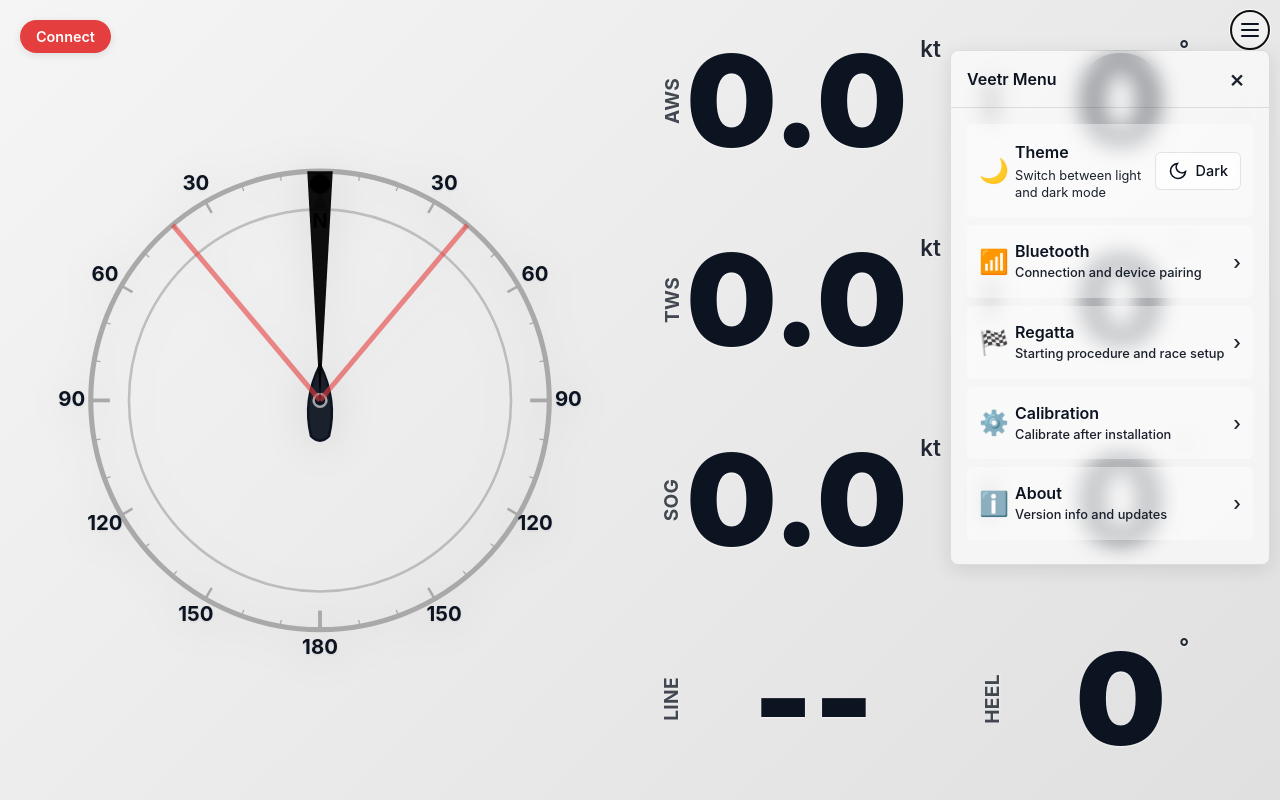
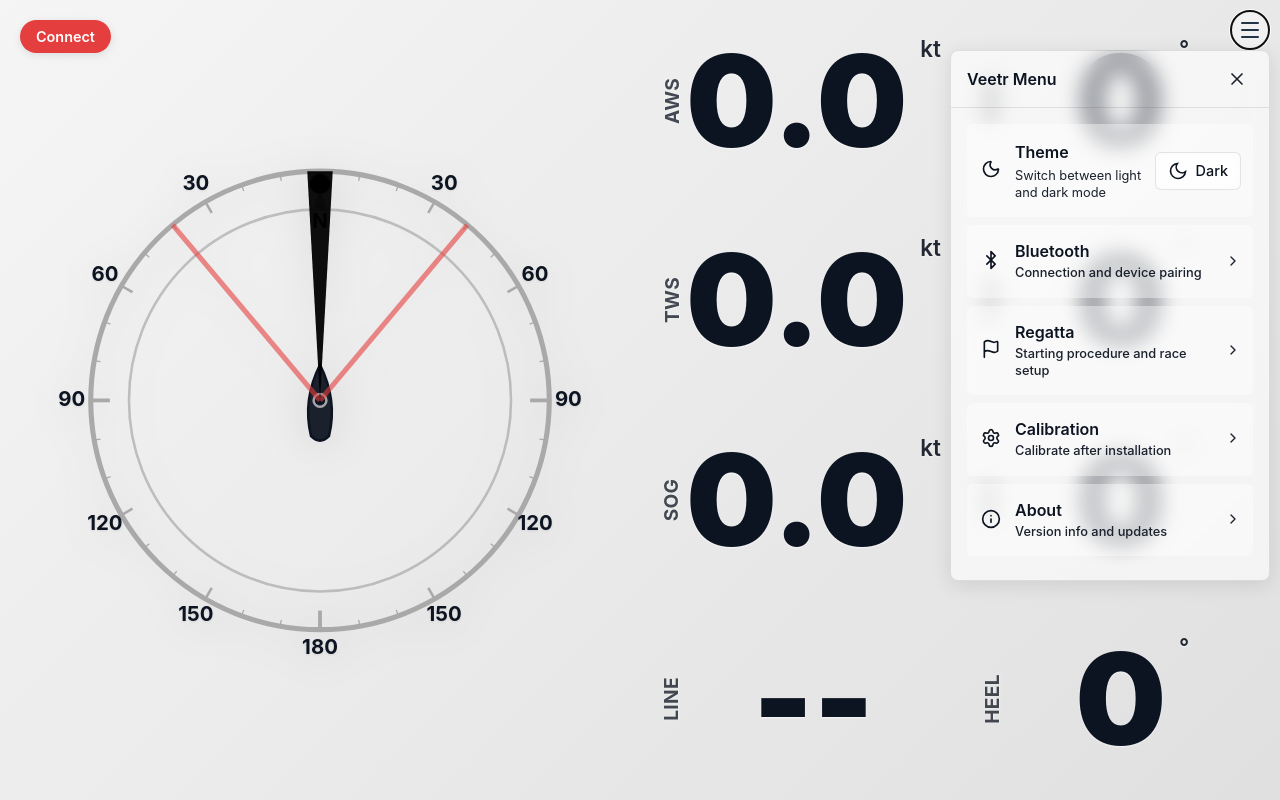
Before and after one commit to escopecz/veetr, a React (Vite) app in the folder web/: page / in a window 1280 px wide. Both pictures are taken after a click on the button "Settings menu". Built offline with nearby package versions, Linux system fonts and the light colour scheme.

Commit message:
Using Lucide icons everywhere

```diff
--- a/web/src/components/Settings.css
+++ b/web/src/components/Settings.css
@@ -521,3 +521,11 @@
   background: var(--error-color);
   opacity: 0.9;
 }
+
+/* Inline icon styling for warning icons */
+.inline-icon {
+  display: inline-block;
+  vertical-align: middle;
+  margin-right: 0.5rem;
+  color: var(--warning-color, #f59e0b);
+}
--- a/web/src/components/Settings.tsx
+++ b/web/src/components/Settings.tsx
@@ -3,6 +3,7 @@ import { useBLE } from '../context/BLEContext'
 import { FirmwareUpdateCard } from './cards/FirmwareUpdateCard'
 import ThemeToggle from './ThemeToggle'
 import { APP_VERSION } from '../utils/version'
+import { Menu, X, Moon, Bluetooth, Flag, Settings as SettingsIcon, Info, ChevronRight, ChevronLeft, AlertTriangle } from 'lucide-react'
 import './Settings.css'
 
 export default function Settings() {
@@ -206,11 +207,7 @@ export default function Settings() {
         onClick={toggleMenu}
         aria-label="Settings menu"
       >
-        <div className="hamburger-icon">
-          <span></span>
-          <span></span>
-          <span></span>
-        </div>
+        <Menu size={24} />
       </button>
 
       {menuOpen && (
@@ -224,13 +221,15 @@ export default function Settings() {
                   onClick={() => setMenuOpen(false)}
                   aria-label="Close menu"
                 >
-                  ×
+                  <X size={20} />
                 </button>
               </div>
 
               <div className="menu-section">
                 <div className="menu-item main-menu-item theme-menu-item">
-                  <span className="menu-icon">🌙</span>
+                  <span className="menu-icon">
+                    <Moon size={20} />
+                  </span>
                   <div className="menu-item-content">
                     <h4>Theme</h4>
                     <p>Switch between light and dark mode</p>
@@ -244,48 +243,64 @@ export default function Settings() {
                   className="menu-item main-menu-item"
                   onClick={() => navigateToView('bluetooth')}
                 >
-                  <span className="menu-icon">📶</span>
+                  <span className="menu-icon">
+                    <Bluetooth size={20} />
+                  </span>
                   <div className="menu-item-content">
                     <h4>Bluetooth</h4>
                     <p>Connection and device pairing</p>
                   </div>
-                  <span className="menu-arrow">›</span>
+                  <span className="menu-arrow">
+                    <ChevronRight size={16} />
+                  </span>
                 </button>
 
                 <button
                   className="menu-item main-menu-item"
                   onClick={() => navigateToView('regatta')}
                 >
-                  <span className="menu-icon">🏁</span>
+                  <span className="menu-icon">
+                    <Flag size={20} />
+                  </span>
                   <div className="menu-item-content">
                     <h4>Regatta</h4>
                     <p>Starting procedure and race setup</p>
                   </div>
-                  <span className="menu-arrow">›</span>
+                  <span className="menu-arrow">
+                    <ChevronRight size={16} />
+                  </span>
                 </button>
 
                 <button
                   className="menu-item main-menu-item"
                   onClick={() => navigateToView('calibration')}
                 >
-                  <span className="menu-icon">⚙️</span>
+                  <span className="menu-icon">
+                    <SettingsIcon size={20} />
+                  </span>
                   <div className="menu-item-content">
                     <h4>Calibration</h4>
                     <p>Calibrate after installation</p>
                   </div>
-                  <span className="menu-arrow">›</span>
+                  <span className="menu-arrow">
+                    <ChevronRight size={16} />
+                  </span>
                 </button>
 
                 <button
                   className="menu-item main-menu-item"
                   onClick={() => navigateToView('about')}
                 >
-                  <span className="menu-icon">ℹ️</span>
+                  <span className="menu-icon">
+                    <Info size={20} />
+                  </span>
                   <div className="menu-item-content">
                     <h4>About</h4>
                     <p>Version info and updates</p>
                   </div>
-                  <span className="menu-arrow">›</span>
+                  <span className="menu-arrow">
+                    <ChevronRight size={16} />
+                  </span>
                 </button>
               </div>
             </>
@@ -299,7 +314,7 @@ export default function Settings() {
                   onClick={() => navigateToView('main')}
                   aria-label="Back to main menu"
                 >
-                  ‹
+                  <ChevronLeft size={20} />
                 </button>
                 <h3>Bluetooth</h3>
                 <button
@@ -307,7 +322,7 @@ export default function Settings() {
                   onClick={() => setMenuOpen(false)}
                   aria-label="Close menu"
                 >
-                  ×
+                  <X size={20} />
                 </button>
               </div>
 
@@ -382,7 +397,7 @@ export default function Settings() {
 
               {!state.isConnected && (
                 <div className="connection-warning">
-                  <p>⚠️ Connect to Veetr device to configure settings</p>
+                  <p><AlertTriangle size={16} className="inline-icon" /> Connect to Veetr device to configure settings</p>
                 </div>
               )}
             </>
@@ -396,7 +411,7 @@ export default function Settings() {
                   onClick={() => navigateToView('main')}
                   aria-label="Back to main menu"
                 >
-                  ‹
+                  <ChevronLeft size={20} />
                 </button>
                 <h3>Calibration</h3>
                 <button
@@ -404,7 +419,7 @@ export default function Settings() {
                   onClick={() => setMenuOpen(false)}
                   aria-label="Close menu"
                 >
-                  ×
+                  <X size={20} />
                 </button>
               </div>
 
@@ -430,7 +445,7 @@ export default function Settings() {
 
               {!state.isConnected && (
                 <div className="connection-warning">
-                  <p>⚠️ Connect to Veetr device to access settings</p>
+                  <p><AlertTriangle size={16} className="inline-icon" /> Connect to Veetr device to access settings</p>
                 </div>
               )}
             </>
@@ -444,7 +459,7 @@ export default function Settings() {
                   onClick={() => navigateToView('main')}
                   aria-label="Back to main menu"
                 >
-                  ‹
+                  <ChevronLeft size={20} />
                 </button>
                 <h3>Regatta</h3>
                 <button
@@ -452,7 +467,7 @@ export default function Settings() {
                   onClick={() => setMenuOpen(false)}
                   aria-label="Close menu"
                 >
-                  ×
+                  <X size={20} />
                 </button>
               </div>
 
@@ -497,7 +512,7 @@ export default function Settings() {
 
               {!state.isConnected && (
                 <div className="connection-warning">
-                  <p>⚠️ Connect to Veetr device to access regatta features</p>
+                  <p><AlertTriangle size={16} className="inline-icon" /> Connect to Veetr device to access regatta features</p>
                 </div>
               )}
             </>
@@ -511,7 +526,7 @@ export default function Settings() {
                   onClick={() => navigateToView('main')}
                   aria-label="Back to main menu"
                 >
-                  ‹
+                  <ChevronLeft size={20} />
                 </button>
                 <h3>About</h3>
                 <button
@@ -519,7 +534,7 @@ export default function Settings() {
                   onClick={() => setMenuOpen(false)}
                   aria-label="Close menu"
                 >
-                  ×
+                  <X size={20} />
                 </button>
               </div>
 
```
